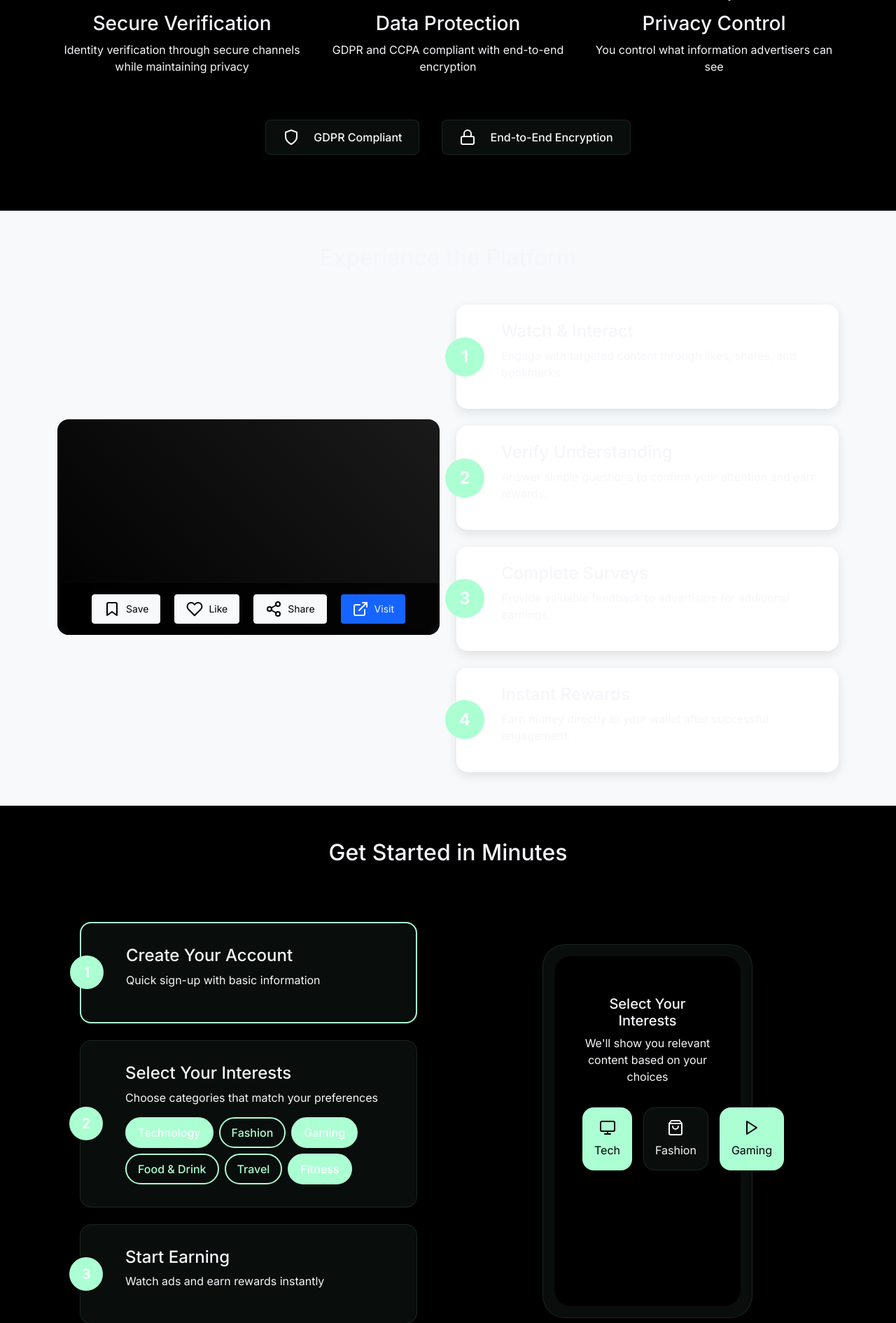
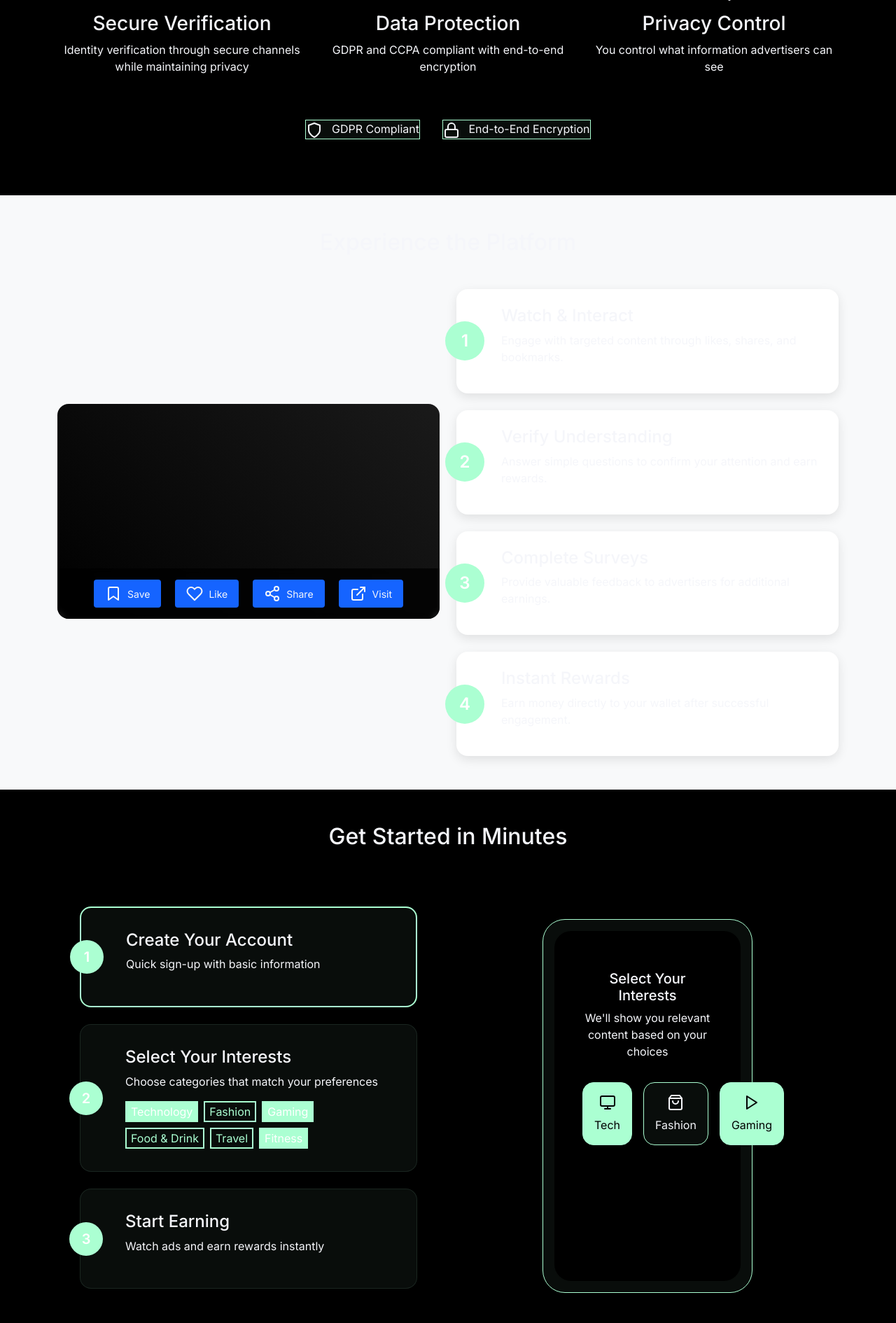
Before and after one commit to mlyongardiner/aditt-site, a Flask app: page / in a window 1280 px wide. Shown: the part 2513-4403 px from the top of the page at 70% size. Run offline with Flask 3, Linux system fonts and the light colour scheme; some libraries are stand-ins or nearby versions.

Commit message:
Agent query: I've implemented the color changes to the landing page. Can you see the updated design with the black background, mint green tints, white text, and blue buttons? Please let me know if any adjustments are needed.
Improve Flask app configuration and styling; add error handling and production settings.

Screenshot: https://storage.googleapis.com/screenshot-production-us-central1/0ffc51b7-d2cf-49eb-bf3c-e417bce69829/1a7a9794-e031-4b79-8910-c6be6bc4ef5a.jpg

```diff
--- a/main.py
+++ b/main.py
@@ -1,7 +1,6 @@
 import logging
 import os
-from flask import Flask
-from flask import render_template, send_from_directory
+from flask import Flask, render_template, send_from_directory
 
 # Configure logging
 logging.basicConfig(
@@ -12,6 +11,10 @@
 
 # Initialize Flask app
 app = Flask(__name__)
+
+# Production configuration
+app.config['SEND_FILE_MAX_AGE_DEFAULT'] = 31536000  # 1 year for production
+app.config['TEMPLATES_AUTO_RELOAD'] = False
 
 @app.route('/')
 def index():
@@ -31,11 +34,23 @@
         logger.error(f"Error serving static file {filename}: {str(e)}")
         return f"Error serving static file: {str(e)}", 404
 
+# Error handlers
+@app.errorhandler(404)
+def page_not_found(e):
+    logger.error(f"Page not found: {str(e)}")
+    return "Page not found", 404
+
+@app.errorhandler(500)
+def internal_server_error(e):
+    logger.error(f"Server error: {str(e)}")
+    return "Internal server error", 500
+
 if __name__ == "__main__":
     try:
+        # Get port from environment variable or use default
         port = int(os.environ.get('PORT', 3001))
         logger.info(f"Starting Flask application on port {port}")
-        app.run(host='0.0.0.0', port=port, debug=False)
+        app.run(host='0.0.0.0', port=port, threaded=True)
     except Exception as e:
         logger.error(f"Failed to start Flask application: {str(e)}")
         raise
--- a/static/css/style.css
+++ b/static/css/style.css
@@ -14,10 +14,10 @@
 }
 
 .navbar {
-    background: var(--secondary-color);
+    background: var(--dark);
     backdrop-filter: blur(10px);
     padding: 1rem 0;
-    color: var(--light);
+    border-bottom: 1px solid var(--primary-color);
 }
 
 .hero {
@@ -41,6 +41,11 @@
     transition: transform 0.3s ease;
     border: 1px solid var(--primary-color);
     color: var(--light);
+}
+
+.hero-split:hover {
+    transform: translateY(-5px);
+    background: rgba(171, 255, 210, 0.08);
 }
 
 .features-preview {
@@ -109,6 +114,7 @@
     transform: scale(1.05);
 }
 
+/* Button Styles */
 .btn-primary {
     background: var(--secondary-color);
     color: var(--light);
@@ -130,6 +136,85 @@
     color: var(--dark);
 }
 
+.btn-light {
+    background: var(--secondary-color);
+    color: var(--light);
+    border: none;
+}
+
+.btn-outline-light {
+    border-color: var(--light);
+    color: var(--light);
+}
+
+.btn-outline-light:hover {
+    background: var(--light);
+    color: var(--dark);
+}
+
+/* Rest of the styling components with updated colors */
+.premium {
+    background: var(--dark);
+    color: var(--light);
+}
+
+.trust-signals {
+    background: var(--dark);
+    color: var(--light);
+}
+
+.trust-badge {
+    background: rgba(171, 255, 210, 0.05);
+    border: 1px solid var(--primary-color);
+    color: var(--light);
+}
+
+.trust-badge i {
+    color: var(--primary-color);
+}
+
+.onboarding-preview {
+    background: var(--dark);
+}
+
+.onboarding-step {
+    background: rgba(171, 255, 210, 0.05);
+    border: 1px solid var(--primary-color);
+    color: var(--light);
+}
+
+.interest-tag {
+    border: 2px solid var(--primary-color);
+    color: var(--primary-color);
+    background: transparent;
+}
+
+.interest-tag[data-active="true"] {
+    background: var(--primary-color);
+    color: var(--dark);
+}
+
+.phone-mockup {
+    background: rgba(171, 255, 210, 0.05);
+    border: 1px solid var(--primary-color);
+}
+
+.phone-screen {
+    background: var(--dark);
+    color: var(--light);
+}
+
+.download-app {
+    background: var(--dark);
+    color: var(--light);
+}
+
+.qr-section {
+    background: rgba(171, 255, 210, 0.05);
+    border: 1px solid var(--primary-color);
+    color: var(--light);
+}
+
 .earnings-amount {
     font-size: 1.75rem;
     font-weight: 600;
@@ -144,11 +229,6 @@
     overflow: hidden;
     max-width: 100%;
     border-radius: 1rem;
-}
-
-.trust-signals {
-    background: var(--dark);
-    color: var(--light);
 }
 
 .trust-signals i {
@@ -169,19 +249,6 @@
     flex-wrap: wrap;
 }
 
-.trust-badge {
-    padding: 0.75rem 1.5rem;
-    background: rgba(171, 255, 210, 0.05);
-    border-radius: 0.5rem;
-    box-shadow: 0 2px 8px rgba(0,0,0,0.2);
-    display: flex;
-    align-items: center;
-    gap: 0.75rem;
-    font-weight: 500;
-    transition: transform 0.2s ease;
-    color: var(--light);
-    border: 1px solid rgba(171, 255, 210, 0.1);
-}
 
 .trust-badge:hover {
     transform: translateY(-2px);
@@ -191,7 +258,7 @@
 .trust-badge i {
     width: 20px;
     height: 20px;
-    color: var(--secondary-color);
+    color: var(--primary-color);
 }
 
 .earnings-calculator {
@@ -360,10 +427,6 @@
     height: 16px;
 }
 
-.onboarding-preview {
-    background: var(--dark);
-}
-
 .onboarding-steps {
     position: relative;
     padding: 2rem;
@@ -415,17 +478,6 @@
     margin-top: 1rem;
 }
 
-.interest-tag {
-    padding: 0.5rem 1rem;
-    border: 2px solid var(--primary-color);
-    border-radius: 2rem;
-    background: transparent;
-    color: var(--primary-color);
-    font-weight: 500;
-    transition: all 0.3s ease;
-    cursor: pointer;
-}
-
 .interest-tag[data-active="true"] {
     background: var(--primary-color);
     color: white;
@@ -438,7 +490,7 @@
     box-shadow: 0 20px 40px rgba(0,0,0,0.1);
     max-width: 300px;
     margin: 0 auto;
-    border: 1px solid rgba(171, 255, 210, 0.1);
+    border: 1px solid var(--primary-color);
 }
 
 .phone-screen {
@@ -472,7 +524,7 @@
     cursor: pointer;
     transition: all 0.3s ease;
     color: var(--light);
-    border: 1px solid rgba(171, 255, 210, 0.1);
+    border: 1px solid var(--primary-color);
 }
 
 .interest-item.selected {
@@ -500,7 +552,7 @@
 }
 
 .download-app {
-    background: linear-gradient(135deg, var(--primary-color) 0%, var(--secondary-color) 100%);
+    background: var(--dark);
     color: var(--light);
 }
 
@@ -524,7 +576,7 @@
     padding: 3rem;
     box-shadow: 0 20px 40px rgba(0,0,0,0.1);
     color: var(--light);
-    border: 1px solid rgba(171, 255, 210, 0.1);
+    border: 1px solid var(--primary-color);
 }
 
 .qr-code {
```
